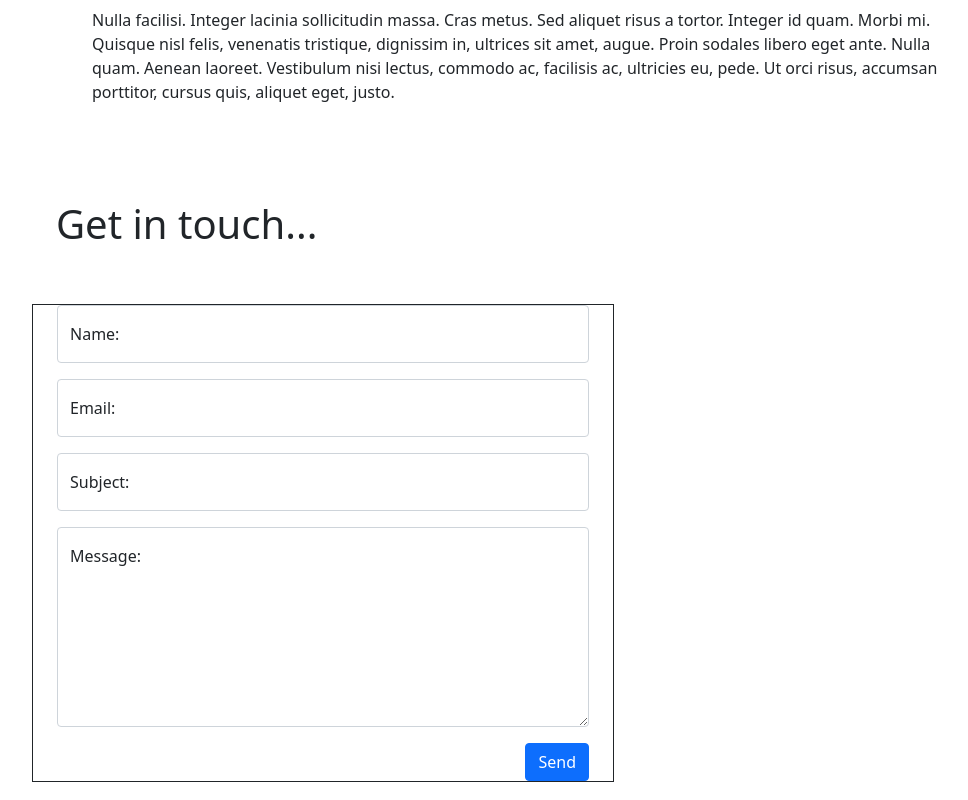
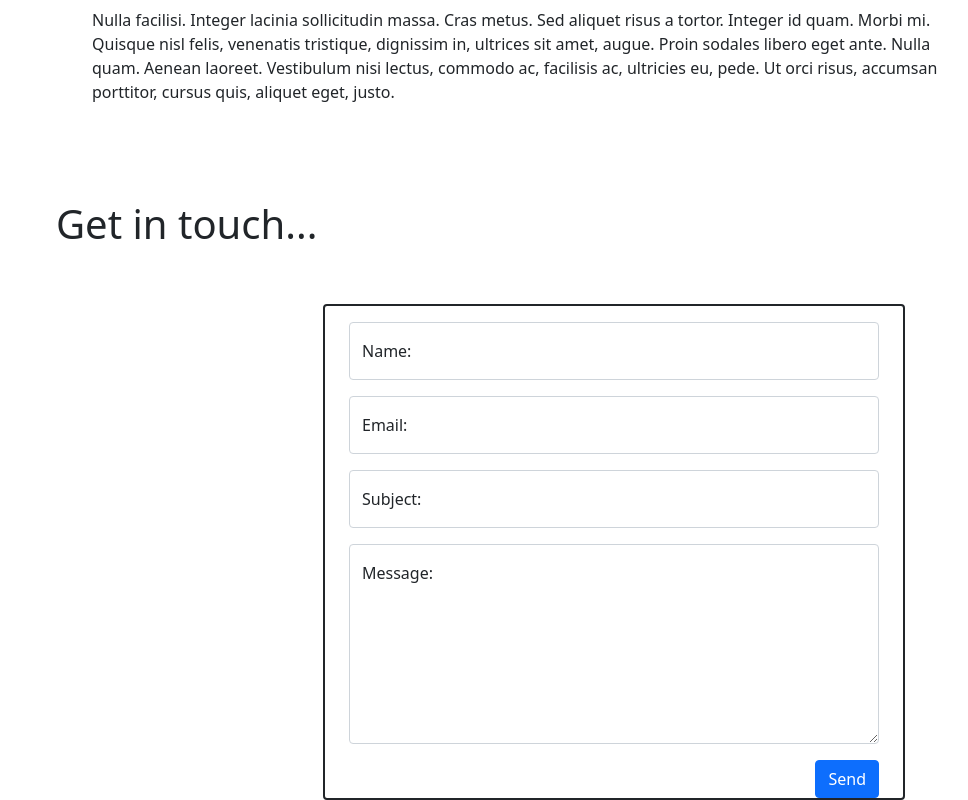
Before and after one commit to Ps-Orbesen/pwp-patiphan-orbesen, a plain HTML site: page public_html/index.html in a window 1280 px wide. Shown: the part 693-1493 px from the top of the page, without its empty margins (26-994 px from the left). Drawn offline with nearby package versions, Linux system fonts and the light colour scheme.

Commit message:
fixed contact form position and border padding

```diff
--- a/public_html/index.html
+++ b/public_html/index.html
@@ -75,7 +75,7 @@
     <div class="container">
         <div class="row g-5">
             <h1 class="text-start">Get in touch...</h1>
-            <div class="col-md-6 border border-dark">
+            <div class="col-md-6 pt-3 container-fluid  border border-dark border-2 rounded">
                 <form>
                     <div class="form-floating mb-3">
                         <input type="text" class="form-control" placeholder="name">
```
